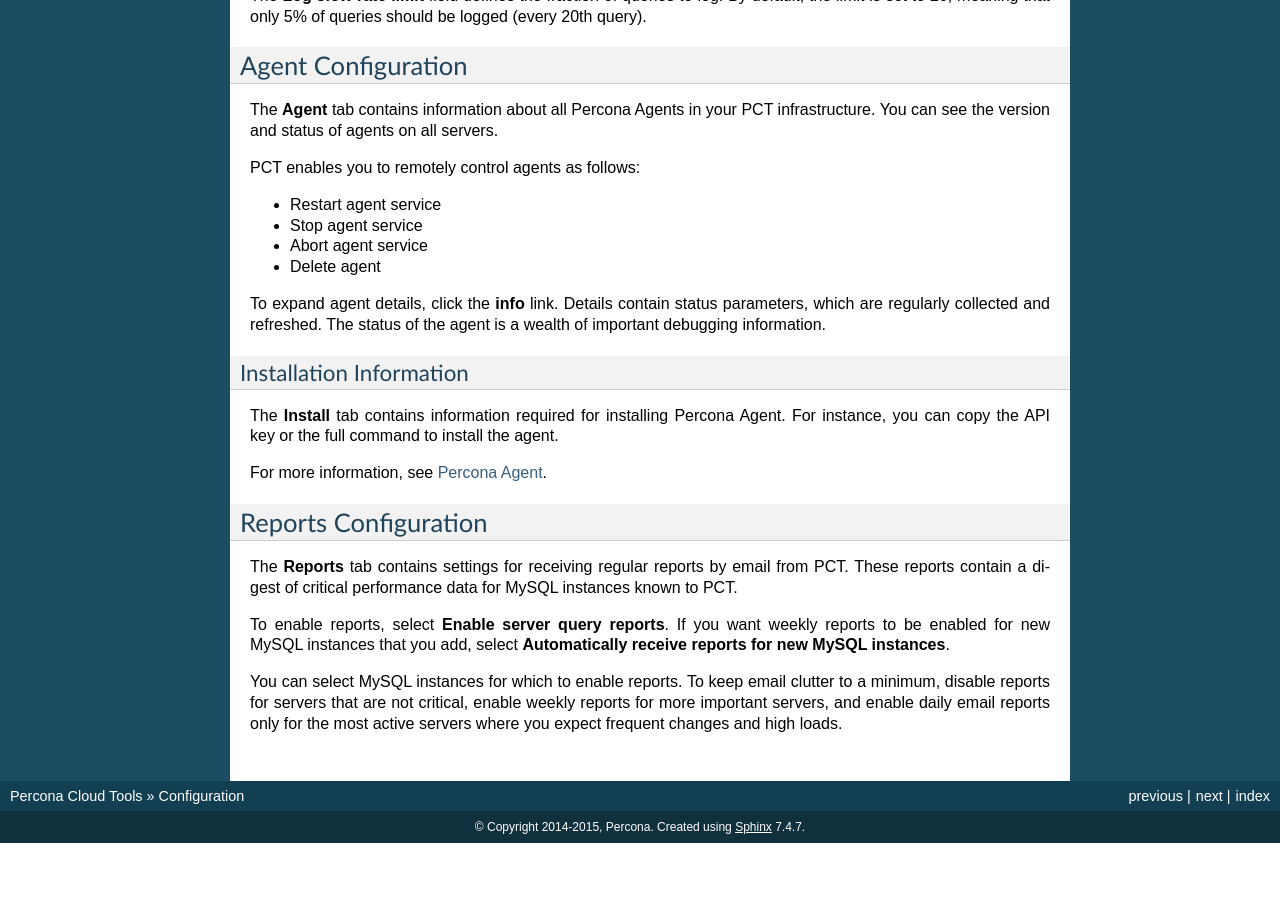
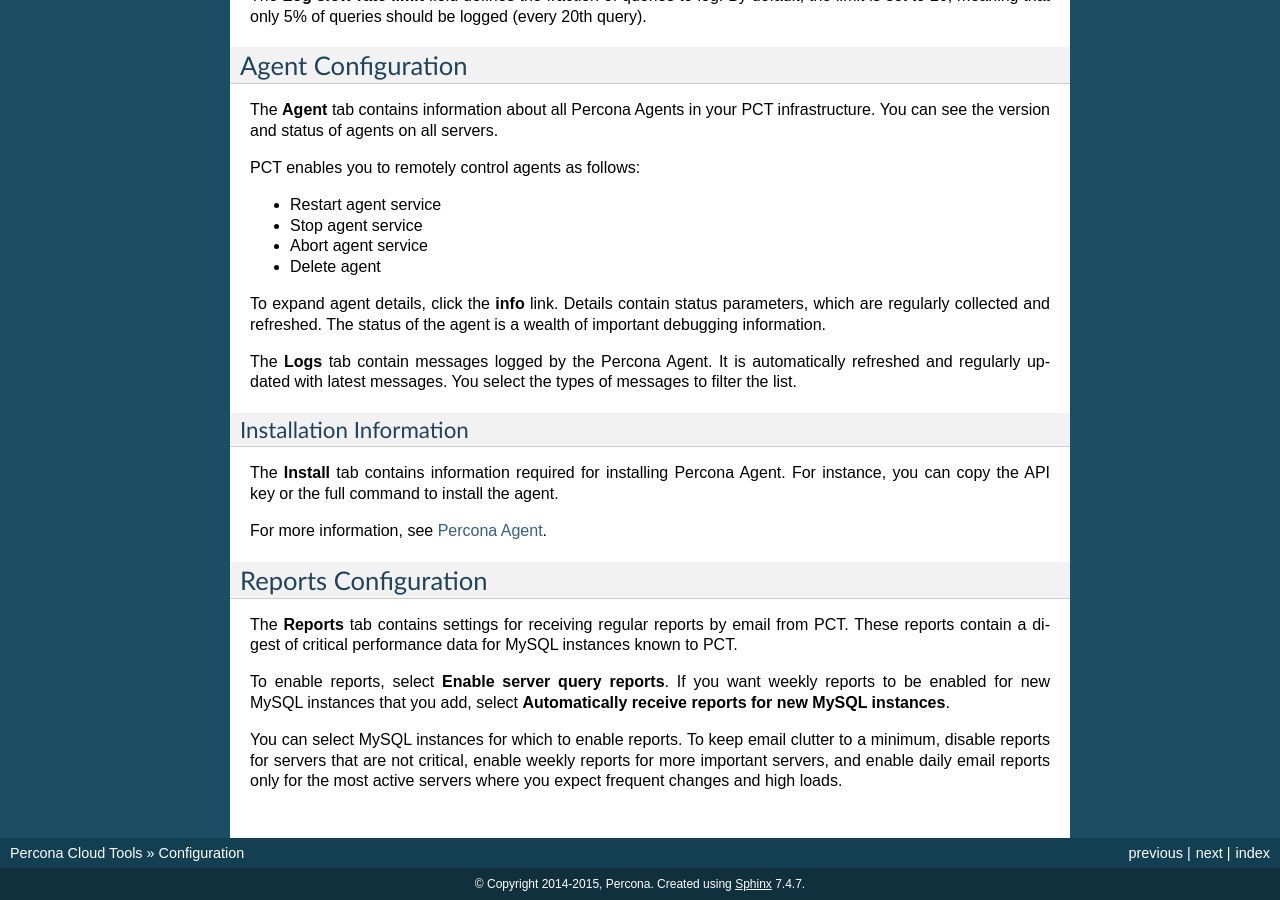
Before and after one commit to percona/cloud-tools, a Sphinx documentation site: the page built from doc/Configuration.rst, in a window 1280 px wide and 900 px high, scrolled down 2420 px. Built offline with Sphinx 7.4.7, drawn with Linux system fonts in a browser that asks for light colours; before the commit the page ends 3263 px from its top, so only the background shows below that.

Commit message:
Added info about using the agent log in the web UI instead of percona-agent.log

```diff
--- a/doc/Configuration.rst
+++ b/doc/Configuration.rst
@@ -153,6 +153,8 @@
 By default, the limit is set to 20,
 meaning that only 5% of queries should be logged (every 20th query).
 
+.. _agent-config::
+
 Agent Configuration
 -------------------
 The **Agent** tab contains information about all Percona Agents
@@ -170,6 +172,10 @@
 Details contain status parameters,
 which are regularly collected and refreshed.
 The status of the agent is a wealth of important debugging information.
+
+The **Logs** tab contain messages logged by the Percona Agent.
+It is automatically refreshed and regularly updated with latest messages.
+You select the types of messages to filter the list.
 
 Installation Information
 ************************
```
Also changed, not shown: doc/Faq.rst (+11 -2 lines).
